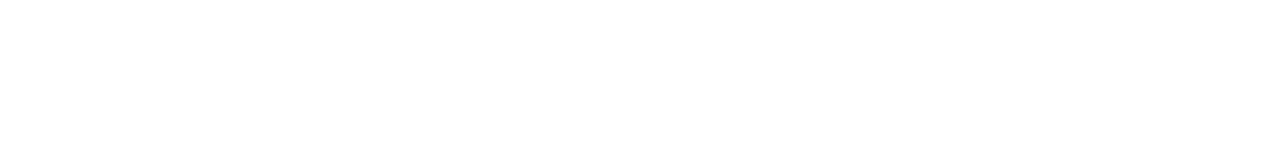
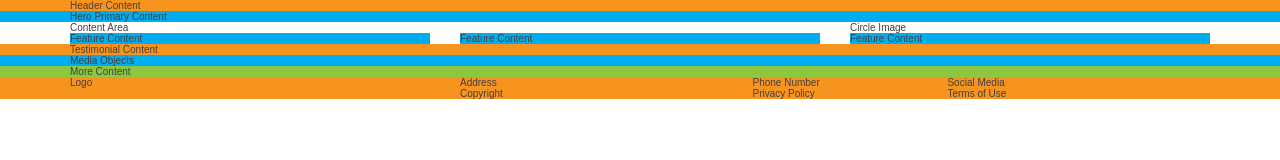
Before and after one commit to nioposiquit/style-guide, a plain HTML site: page index.html in a window 1280 px wide. Drawn offline with Linux system fonts and the light colour scheme.

Commit message:
Update stylesheet

```diff
--- a/index.html
+++ b/index.html
@@ -4,8 +4,82 @@
   <meta charset="utf-8">
   <meta name="viewport" content="width=device-width, initial-scale=1.0">
   <title>Document</title>
+  <link rel="stylesheet" href="./stylesheet.css">
 </head>
 <body>
-
+    <header class="background-primary">
+      <div class="container">
+          Header Content
+      </div>
+    </header>
+    <main>
+      <section class="background-secondary">
+          <div class="container">
+          Hero Primary Content
+          </div>
+      </section>
+      <section>
+        <div class="container">
+            <div class="row">
+                <div class="col-1-3 pull-right-sm">
+                    Circle Image
+                </div>
+                <div class="col-2-3">
+                    Content Area
+                </div>
+            </div>
+        </div>
+    </section>
+    <div class="container">
+        <div class="row">
+            <div class="col-1-3 remove-gutter-xs">
+                <div class="background-secondary">
+                    Feature Content
+                </div>
+            </div>
+            <div class="col-1-3 remove-gutter-xs">
+                <div class="background-secondary">
+                    Feature Content
+                </div>
+            </div>
+            <div class="col-1-3 remove-gutter-xs">
+                <div class="background-secondary">
+                    Feature Content
+                </div>
+            </div>
+        </div>
+    </div>
+      <section class="background-primary">
+          <div class="container">
+          Testimonial Content
+          </div>
+      </section>
+      <section class="background-secondary">
+          <div class="container">
+          Media Objects
+          </div>
+      </section>
+      <section class="background-tertiary">
+          <div class="container">
+          More Content
+          </div>
+      </section>
+    </main>
+    <footer class="background-primary">
+        <div class="container">
+            <div class="row">
+                <div class="col-1-3">Logo</div>
+                <div class="col-1-4">Address</div>
+                <div class="col-1-6">Phone Number</div>
+                <div class="col-1-4">Social Media</div>
+            </div>
+            <div class="row">
+                <div class="offset-1-3"></div>
+                <div class="col-1-4">Copyright</div>
+                <div class="col-1-6">Privacy Policy</div>
+                <div class="col-1-4">Terms of Use</div>
+            </div>
+        </div>
+    </footer>
 </body>
 </html>
--- a/stylesheet.css
+++ b/stylesheet.css
@@ -17,6 +17,8 @@ Reset Styles
 /* Change all elements to use border-box */
 html {
   box-sizing: border-box;
+  /* to easily convert px to rem (i.e. 1rem = 10px) */
+  font-size: 62.5%;
 }
 *, *:before, *:after {
   box-sizing: inherit;
@@ -32,15 +34,103 @@ body {
   font-family: Arial, Helvetica, sans-serif;
   font-weight: normal;
 }
+/* Note: The font color is your base dark grey from the style guide. */
 
-/* Note: The font color is your base dark grey from the style guide. */
+h1, h2, h3 {
+  font-weight: bold;
+}
+
+a {
+  color: #8dc63f;
+  font-weight: bold;
+}
+
+a:hover {
+  text-decoration: underline;
+}
 
 /***************************
 ****************************
 Layout Styles
 ****************************
 ***************************/
+.container {
+  padding-right: 15px;
+  padding-left: 15px;
+  margin-right: auto;
+  margin-left: auto;
+  max-width: 1170px;
+}
 
+.row {
+    margin-right: -15px;
+    margin-left: -15px;
+}
+
+/* Add an :after pseudo-class to clear any floated elements inside the .row. */
+.row:after {
+    content: "";
+    display: table;
+    clear: both;
+}
+/* Note:
+    Since the columns will float left for any device larger than extra small, we need to clear our floats.
+    Go to https://www.sitepoint.com/clearing-floats-overview-different-clearfix-methods/ for more information on clearing floats.
+*/
+
+[class*='col-'] {
+  width: 100%;
+  padding-left: 15px;
+  padding-right: 15px;
+}
+
+/* Targets small devices and above */
+@media (min-width: 48em) {
+  [class*='col-'] {
+    float: left;
+  }
+
+  [class*='offset-'] {
+    float: left;
+    min-height: 1px;
+  }
+
+  /* Column Third */
+  .col-1-3,
+  .offset-1-3 {
+    width: 33.3333%;
+  }
+
+  /* Column Two Thirds */
+  .col-2-3 {
+      width: 66.6666%;
+  }
+
+  .col-1-4 {
+    width: 24.999975%;
+  }
+
+  .col-1-6 {
+    width: 16.66665%;
+  }
+}
+
+@media (min-width: 48em) {
+  .pull-right-sm {
+    float: right;
+  }
+}
+
+/*
+  For extra small devices.
+  Note: This is the size from the 48em media query minus a pixel.
+*/
+@media only screen and (max-width : 47.9375em) {
+  .remove-gutter-xs {
+    padding-left: 0px;
+    padding-right: 0px;
+  }
+}
 
 /***************************
 ****************************
```
Also changed, not shown: base.css (deleted, +0 -11 lines), 1 other file.
